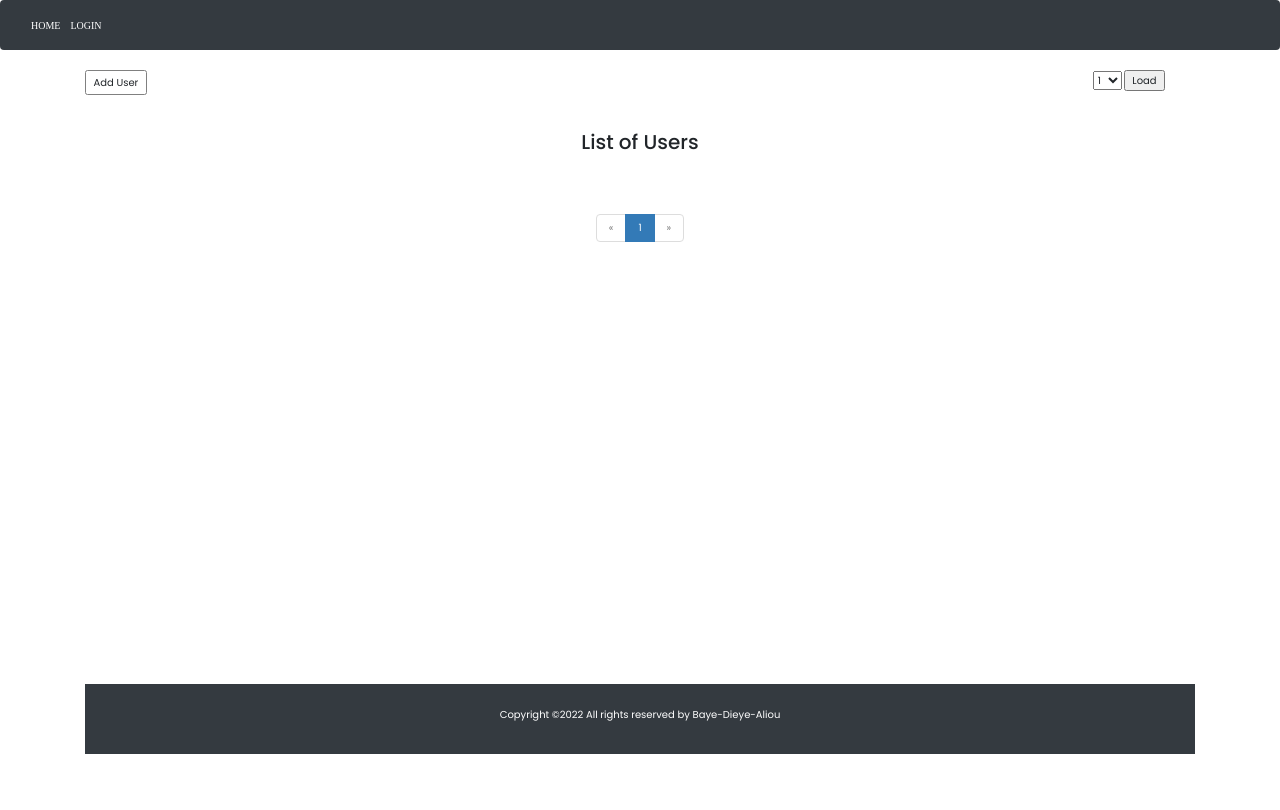
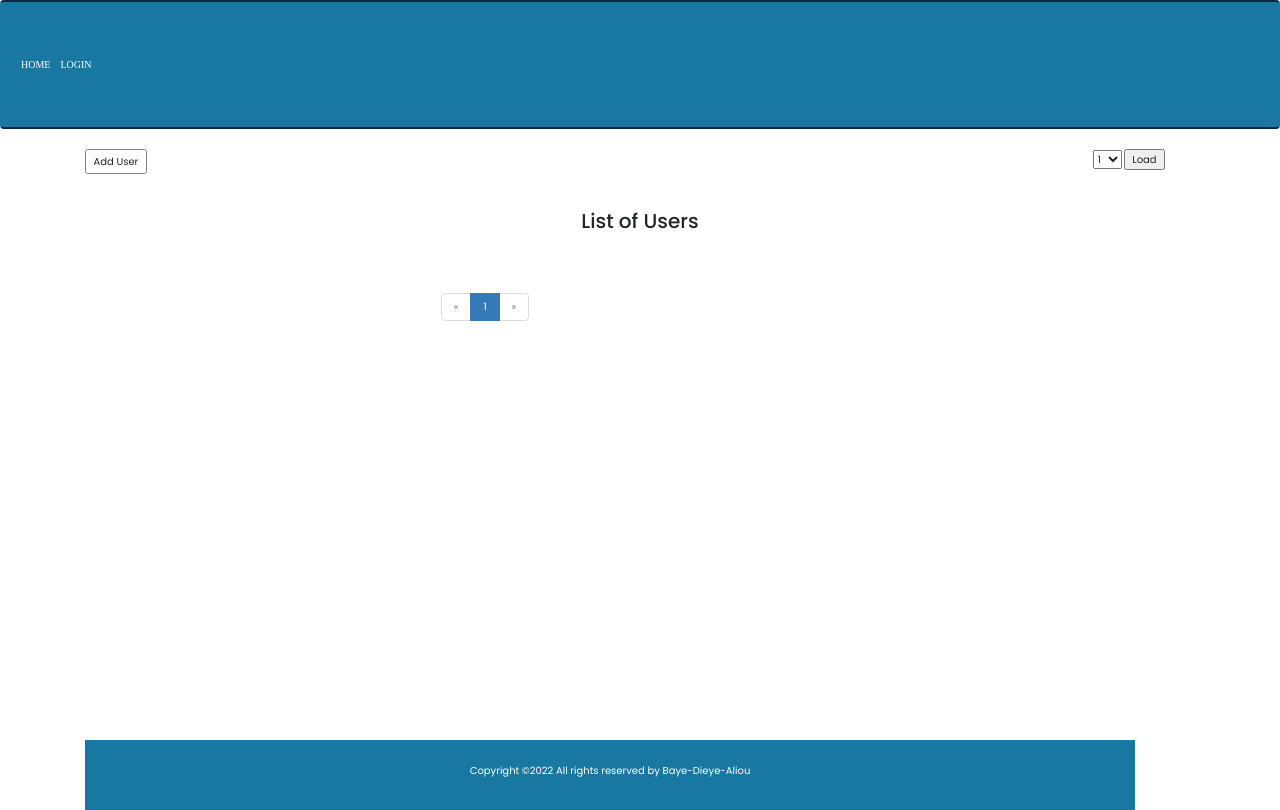
Before and after one commit to Sagalle/flask, a Flask app: page / in a window 1280 px wide. Before the commit the page ends 754 px from the top, so only its background shows below. Run offline with Flask 2, Linux system fonts and the light colour scheme; tables that the repository leaves empty hold one stand-in row (values such as "Sample post"); some libraries are stand-ins or nearby versions.

Commit message:
Some others updatesgit add .git add .

```diff
--- a/website/static/home.css
+++ b/website/static/home.css
@@ -9,6 +9,13 @@ body{
 
     margin: 0;
     }
+#main-nav{
+padding: 50px 0;
+overflow:hidden;
+background-color:#1878A2 !important;
+border-bottom: 2px solid #042a46;
+border-top: 2px solid #042a46;
+}
 
 #home, #logout, #login{
 color:#fff;
@@ -20,17 +27,25 @@ font-family:bolder;
     display:flex;
     align-items:center;
     justify-content:center;
+    width:800px;
    }
+
+
 
 #footer{
 display:flex;
 height:70px;
-width:100%;
-background-color:#343a40!important;
+padding:0px;
+background-color:#1878A2 !important;
 align-items:center;
 justify-content:center;
 font-weight:1.4rem;
 margin-top:38%;
+
+}
+.ff{
+width:1050px;
+margin-left:0;
 }
 
 #card{
@@ -57,6 +72,10 @@ margin-left:20px;
 .btn.btn-default{
 border:1px solid grey;
 font-weight:1.3rem;
+}
+
+.active{
+background-color:#1878A2 !important;
 }
 
 .btns{
--- a/website/templates/base.html
+++ b/website/templates/base.html
@@ -20,8 +20,8 @@
     {% endblock %}
 
     {% block navbar %}
-    <div id="main-nav">
-        <nav class="navbar navbar-expand-lg navbar-dark bg-dark">
+    <div>
+        <nav class="navbar navbar-expand-lg navbar-dark bg-dark" id="main-nav">
           <button
             class="navbar-toggler"
             type="button"
@@ -78,4 +78,5 @@
       </script>
     <script src="{{ url_for('static', filename='index.js') }}"></script>
 {% endblock %}
+
 </html>
--- a/website/templates/home.html
+++ b/website/templates/home.html
@@ -58,21 +58,21 @@
     {% endfor %}
 {% endblock %}
 </body>
-<footer>
+
 {% if pagination %}
 <div class="pagination" id="pag1">
     {{ macros.pagination_widget(pagination, '.home') }}
 </div>
 {% endif %}
-<div id="footer">
-    <div class="col-md-12 text-center text-white">
-        <p>Copyright ©<script>document.write(new Date().getFullYear());</script> All rights reserved by Baye-Dieye-Aliou</p>
+<footer class="ff">
+    <div id="footer">
+        <div class="col-md-12 text-center text-white">
+            <p>Copyright ©<script>document.write(new Date().getFullYear());</script> All rights reserved by Baye-Dieye-Aliou</p>
+        </div>
     </div>
-</div>
-{% endblock %}
-
+</footer>
 {% block scripts %}
     {{ super() }}
 {% endblock %}
-</footer>
+{% endblock %}
 </html>
--- a/website/views.py
+++ b/website/views.py
@@ -7,7 +7,6 @@ from .forms import LoginForm, EditProfileForm, PostForm, AddUserForm, CommentFor
 from .models import User, Photo, Post, Comment, Todo, Album
 from . import db
 import requests
-
 
 views = Blueprint('views', __name__)
 
@@ -32,7 +31,7 @@ def login():
     form = LoginForm()
     if form.validate_on_submit():
         user = User.query.filter_by(email=form.email.data.lower()).first()
-        if user is None and not user.check_password(form.password.data): # or
+        if user is None:  # and not user.check_password(form.password.data): # or
             flash('Invalid email or password.', 'danger')
         else:
             login_user(user, form.remember_me.data)
@@ -40,12 +39,13 @@ def login():
             return redirect(url_for('.user_profile', username=user.username))
     return render_template('login.html', form=form, user=current_user)
 
+
 @views.route('logout')
 @login_required
 def logout():
     logout_user()
     flash('You have been logged out.', category='info')
-    return redirect(url_for('.insert_users'))
+    return redirect(url_for('.home'))
 
 
 ### Posts views
@@ -65,7 +65,8 @@ def edit_post(id):
     form.body.data = post.body
     return render_template('edit_post.html', form=form)
 
-@views.route('user/delete-post/<int:id>', methods=['GET', 'POST'])
+
+@views.route('user/user/delete-post/<int:id>', methods=['GET', 'POST'])
 @login_required
 def delete_post(id):
     post = Post.query.get(id)
@@ -80,7 +81,7 @@ def delete_post(id):
 @login_required
 def comment(username):
     user = User.query.filter_by(username=username).first_or_404()
-    comments = Comment.query.filter_by().all()
+    comments = Comment.query.filter_by().all().posts()
     form = CommentForm()
     if form.validate_on_submit():
         comment = Comment(name=form.name.data,
@@ -118,6 +119,7 @@ def edit_comment(id):
     form.body.data = comment.body
     return render_template('edit_comment.html', form=form)
 
+
 @views.route('comment/delete-comment/<int:id>', methods=['GET', 'POST'])
 @login_required
 def delete_comment(id):
@@ -126,8 +128,6 @@ def delete_comment(id):
     db.session.commit()
     flash('Comment was deleted successfully', 'success')
     return redirect(url_for('.comment', username=current_user.username))
-
-
 
 
 ### Profile and users views
@@ -158,7 +158,8 @@ def delete_user(id):
     db.session.delete(user)
     db.session.commit()
     flash("User was deleted successfully")
-    return redirect(url_for('.insert_users'))
+    return redirect(url_for('.home'))
+
 
 @views.route('edit-profile', methods=['GET', 'POST'])
 @login_required
@@ -208,13 +209,14 @@ def add_user():
         db.session.add(user)
         db.session.commit()
         flash('User added succesfully!', 'success')
-        return redirect(url_for('.insert_users'))
+        return redirect(url_for('.home'))
     return render_template('add_user.html', form=form)
+
 
 ### Touched
 @views.route('album/<username>', methods=['GET', 'POST'])
 def album(username):
-    #photos = Album.query.filter_by(id=id).first().photos # touched
+    # photos = Album.query.filter_by(id=id).first().photos # touched
     return render_template('album.html', username=username)
 
 
@@ -241,6 +243,7 @@ def todo(username):
 def override_url():
     return dict(url_for=dated_url_for)
 
+
 def dated_url_for(endpoint, **values):
     if endpoint == 'static':
         filename = values.get('filename', None)
@@ -249,8 +252,6 @@ def dated_url_for(endpoint, **values):
                                      endpoint, filename)
             values['q'] = int(os.stat(file_path).st_mtime)
     return url_for(endpoint, **values)
-
-
 
 
 ############### API
@@ -276,8 +277,7 @@ def insert_users():
 
     # Getting the number select from the input form
     if request.method == 'POST':
-        number = request.form['numbers']
-    number = int(number)
+        number = int(request.form['numbers'])
     per_page = 5
 
     my_users = items[0]
@@ -311,7 +311,7 @@ def insert_users():
 
             db.session.add(user)
             db.session.commit()
-        my_users = User.query.filter_by().all() # All users added into the Postgresql database
+        my_users = User.query.filter_by().all()  # All users added into the Postgresql database
 
     #########
     elif number == user_db:
@@ -319,7 +319,7 @@ def insert_users():
     elif number > user_db:
         remain = number - user_db
         for i in range(remain):
-            one_user = data[i+user_db+1]# Don't take again users already existing into the database
+            one_user = data[i + user_db + 1]  # Don't take again users already existing into the database
 
             address = one_user['address']
             geo = address['geo']
```
